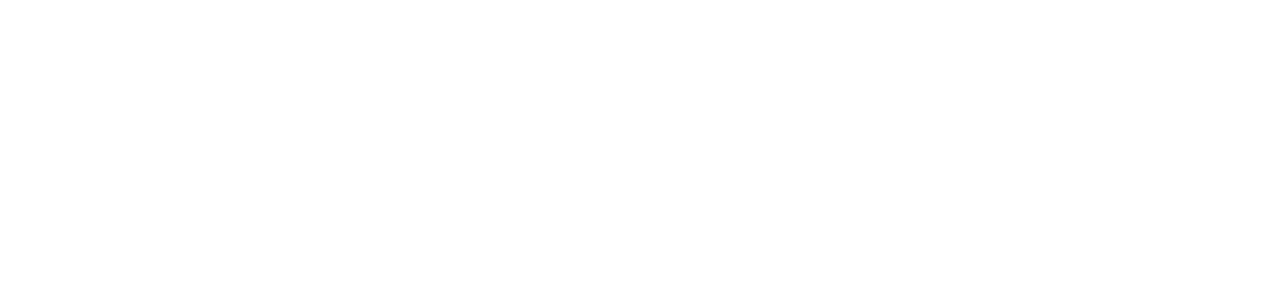
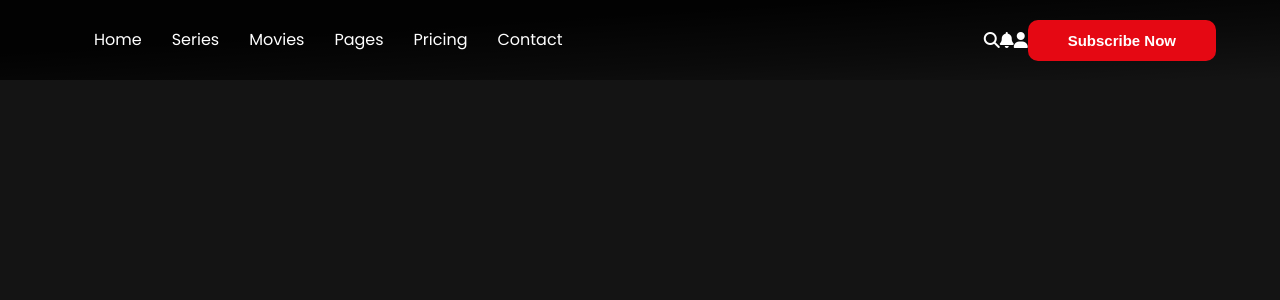
Before and after one commit to amine9005/Movie-recommendations-system-UI, a React (Create React App) app: page / in a window 1280 px wide. Before the commit this address had no page. Shown: the top 300 px of the page. Built offline with nearby package versions, Linux system fonts and the light colour scheme.

Commit message:
header updates

```diff
--- a/public/index.html
+++ b/public/index.html
@@ -10,6 +10,13 @@
       content="Web site created using create-react-app"
     />
     <link rel="apple-touch-icon" href="%PUBLIC_URL%/logo192.png" />
+    <link
+      rel="stylesheet"
+      href="https://cdnjs.cloudflare.com/ajax/libs/font-awesome/6.5.1/css/all.min.css"
+      integrity="sha512-DTOQO9RWCH3ppGqcWaEA1BIZOC6xxalwEsw9c2QQeAIftl+Vegovlnee1c9QX4TctnWMn13TZye+giMm8e2LwA=="
+      crossorigin="anonymous"
+      referrerpolicy="no-referrer"
+    />
     <!--
       manifest.json provides metadata used when your web app is installed on a
       user's mobile device or desktop. See https://developers.google.com/web/fundamentals/web-app-manifest/
--- a/src/App.scss
+++ b/src/App.scss
@@ -1 +1,42 @@
-@import url('https://fonts.googleapis.com/css2?family=Lobster&family=Poppins:ital,wght@0,100;0,200;0,300;0,400;0,500;0,600;0,700;0,800;0,900;1,100;1,200;1,300;1,400;1,500;1,600;1,700;1,800;1,900&display=swap')
+@import url('https://fonts.googleapis.com/css2?family=Lobster&family=Poppins:ital,wght@0,100;0,200;0,300;0,400;0,500;0,600;0,700;0,800;0,900;1,100;1,200;1,300;1,400;1,500;1,600;1,700;1,800;1,900&display=swap');
+
+
+*{
+  margin: 0;
+  padding: 0;
+  box-sizing: border-box;
+}
+
+body{
+  font-family: 'Poppins', sans-serif;
+  background-color: #141414;
+}
+
+a{
+  text-decoration: none;
+}
+
+ul{
+  list-style-type: none;
+}
+
+.flexSB{
+  display: flex;
+  justify-content: space-between;
+  align-items: center;
+}
+
+.container{
+  max-width: 90%;
+  margin: auto;
+}
+
+button{
+  background-color: #e50813;
+  outline: none;
+  border: none;
+  color: #fff;
+  padding: 12px 40px;
+  font-weight: 500;
+  font-size: 17px;
+}
--- a/src/App.tsx
+++ b/src/App.tsx
@@ -1,12 +1,13 @@
 // import React from 'react';
 import './App.scss';
 import {  Route, Routes } from 'react-router-dom';
+import Layout from './Layout/Layout';
 
 function App() {
   return (
     <>
         <Routes>
-        <Route></Route>
+        <Route path='/' element={<Layout />}></Route>
         </Routes>
     </>
   );
--- /dev/null
+++ b/src/Layout/Layout.tsx
@@ -0,0 +1,14 @@
+import React from 'react'
+import Header from '../components/header/header'
+import { Outlet } from 'react-router-dom'
+
+const Layout = () => {
+  return (
+    <div className='app'>
+      <Header/>
+      <Outlet/>
+    </div>
+  )
+}
+
+export default Layout
--- a/src/components/header/header.scss
+++ b/src/components/header/header.scss
@@ -0,0 +1,39 @@
+header{
+    height: 10vh;
+    line-height: 10vh;
+    background-image: linear-gradient(to right bottom, rgba(0,0,0,0.9), rgba(0,0,0,0.9), rgba(0,0,0,0.5),rgba(0,0,0,0));
+    color: #fff;
+    position: relative;
+    z-index: 999;
+}
+
+.logo img {
+    width: 150px;
+    margin-top: 20px;
+    margin-right: 30px;
+}
+
+header a {
+    color: #fff;
+    margin-left: 30px;
+}
+
+header*i{
+    quotes: 40px;
+    height: 40px;
+    padding: 10px;
+    text-align: center;
+    border-radius: 50%;
+    border: 2px slid #fff;
+    margin: 0 10px;
+}
+
+header button{
+    border-radius: 10px;
+    font-size: 15px;
+    font-weight: bold;
+}
+
+.toggle{
+    display: none;
+}
--- a/src/components/header/header.tsx
+++ b/src/components/header/header.tsx
@@ -17,9 +17,18 @@
                     <Link to='/pages'>Pages</Link>
                     <Link to='/pricing'>Pricing</Link>
                     <Link to='/contact'>Contact</Link>
+                </ul>
 
-                </ul>
+                <button className='toggle'>
+                    <i className='fa fa-bars'></i>
+                </button>
             </nav>
+            <div className="account flexSB">
+                    <i className='fa fa-search'></i>
+                    <i className='fa fa-bell'></i>
+                    <i className='fa fa-user'></i>
+                    <button> Subscribe Now</button>
+                </div>
         </div>
     </header></>
   )
```
Also changed, not shown: 1 other file (tests, documents, lock files or other folders).
